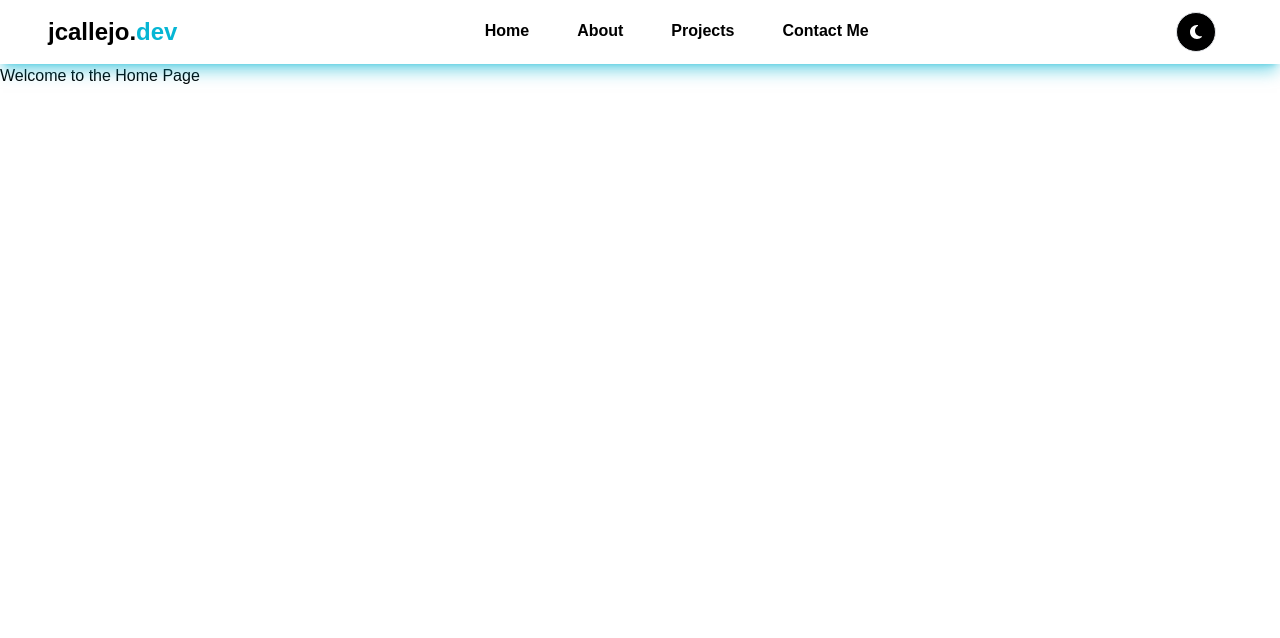
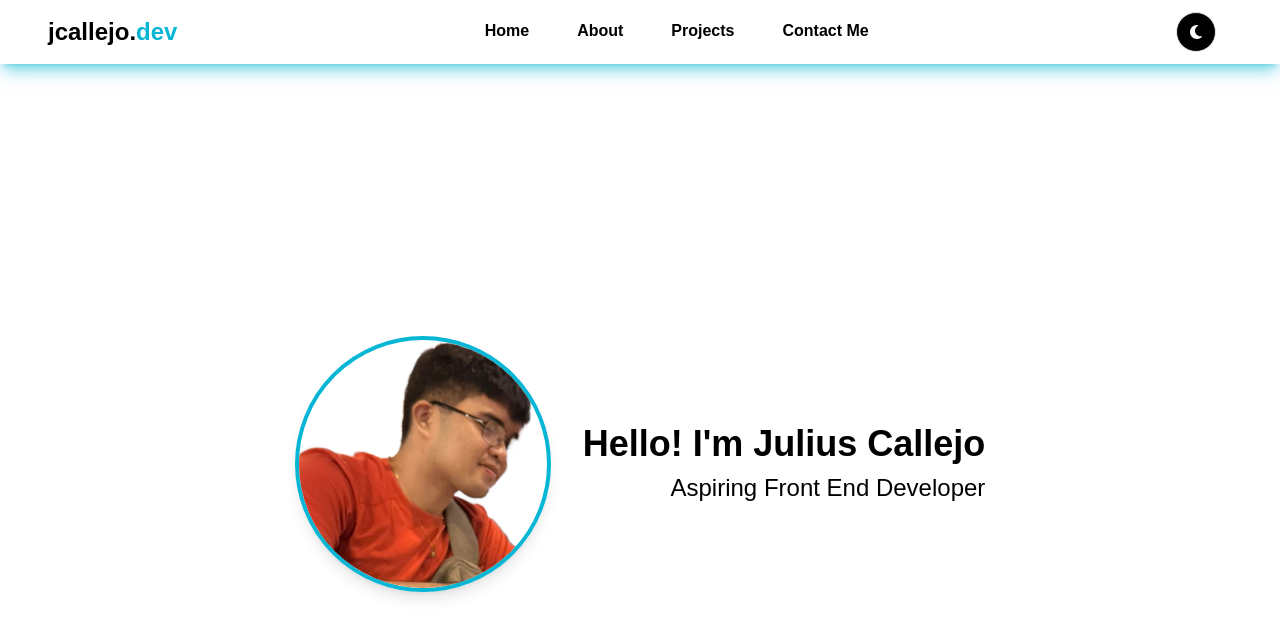
Before and after one commit to aeolus87/jcallejo-portfolio, a React (Create React App) app: page / in a window 1280 px wide. Shown: the top 638 px of the page. Built offline with nearby package versions, Linux system fonts and the light colour scheme.

Commit message:
2nd commit

```diff
--- a/src/App.js
+++ b/src/App.js
@@ -1,6 +1,6 @@
 import React, { useState, useEffect } from 'react';
-import Header from './Pages/Header';
-import Home from './Pages/Home';
+import Header from './components/Pages/Header';
+import Home from './components/Pages/Home';
 import './index.css';
 
 function App() {
--- a/src/Pages/Home.jsx
+++ /dev/null
@@ -1,12 +0,0 @@
-import React from 'react';
-
-function Home({ theme }) {
-  return (
-    <div className='flex '>
-      <h1>Welcome to the Home Page</h1>
-      {/* You can use the theme prop for additional logic if needed */}
-    </div>
-  );
-}
-
-export default Home;
--- /dev/null
+++ b/src/components/Pages/Home.jsx
@@ -0,0 +1,22 @@
+import React from 'react';
+import myPicture from './img/juls.png'; // Adjust the path to match the actual location of the image
+
+function Home({ theme }) {
+  return (
+    <div className="flex flex-col items-center justify-center h-screen">
+      <div className="flex flex-col md:flex-row items-center">
+        <div className="mt-8 md:mt-0 md:mr-8">
+          <div className="relative flex items-center justify-center w-64 h-64 border-4 border-cyan-500 rounded-full overflow-hidden shadow-lg animate-bounceIn">
+            <img src={myPicture} alt="Julius Callejo" className="w-full h-full object-cover" style={{ transform: 'rotateY(deg)' }} />
+          </div>
+        </div>
+        <div className="text-center md:text-right">
+          <h2 className="text-4xl font-bold animate-fadeIn">Hello! I'm Julius Callejo</h2>
+          <h1 className="text-2xl mt-2 animate-fadeIn animation-delay-1">Aspiring Front End Developer</h1>
+        </div>
+      </div>
+    </div>
+  );
+}
+
+export default Home;
```
Also changed, not shown: src/components/Pages/Header.jsx (renamed from src/Pages/Header.jsx), src/components/Pages/img/juls.png (renamed from src/img/juls.png).
